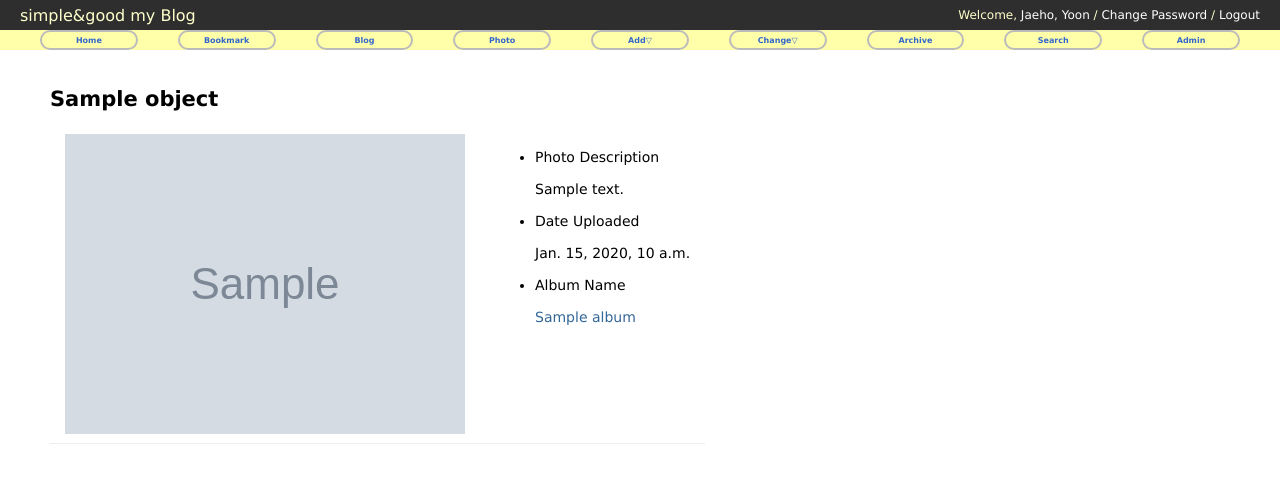
After one commit to ja-ho/web_django, a Django app: template photo/templates/photo/photo_detail.html in a window 1280 px wide. The commit adds this page. Shown: the top 483 px of the page. Run offline with Django 3.2, Linux system fonts and the light colour scheme; the template is opened without the code that fills it: most values are stand-ins (such as "Sample title", 1, 10 or a date in 2020); grey boxes marked "Sample" are stand-in pictures.

Commit message:
finish template files. now proceeding style sheet

```diff
--- /dev/null
+++ b/photo/templates/photo/photo_detail.html
@@ -0,0 +1,37 @@
+{% extends 'base.html' %}
+
+{% block title %}Photo detail{% endblock %}
+
+{% load staticfiles %}
+{% block extrastyle %}{% static "photo/photo.css" %}{% endblock %}
+
+{% block content %}
+<div id="content">
+
+	<h2>{{ object.title }}</h2>
+
+	<table class="photo-detail">
+		<tr>
+			<td>
+				<a href="{{ object.image.url }}">
+				<img src="{{ object.image.url }}">
+				</a>
+			</td>
+
+			<td>
+				<ul>
+					<li>Photo Description</li>
+					{% if object.description %}<p>{{ object.description|linebreaks }}</p>
+					{% else %}<p>(blank)</p>
+					{% endif %}
+					<li>Date Uploaded</li>
+					<p>{{ object.upload_date }}</p>
+					<li>Album Name</li>
+					<p><a href="{% url 'photo:album_detail' object.album.id %}">
+						{{ object.album.name }}</p>
+				</ul>
+			</td>
+		</tr>
+	</table>
+</div>
+{% endblock %}
--- a/templates/base.html
+++ b/templates/base.html
@@ -24,7 +24,7 @@
 			<li><a href="{% url 'home' %}">Home</a></li>
 			<li><a href="{% url 'bookmark:index' %}">Bookmark</a></li>
 			<li><a href="{% url 'blog:index' %}">Blog</a></li>
-			<li><a href="#">Photo</a></li>
+			<li><a href="{% url 'photo:index' %}">Photo</a></li>
 
 			<li><a href="#">Add&bigtriangledown;</a>
 				<ul>
```
Also changed, not shown: photo/templates/photo/album_detail.html (added, +28 -0 lines), photo/templates/photo/album_list.html (+21 -0 lines).
